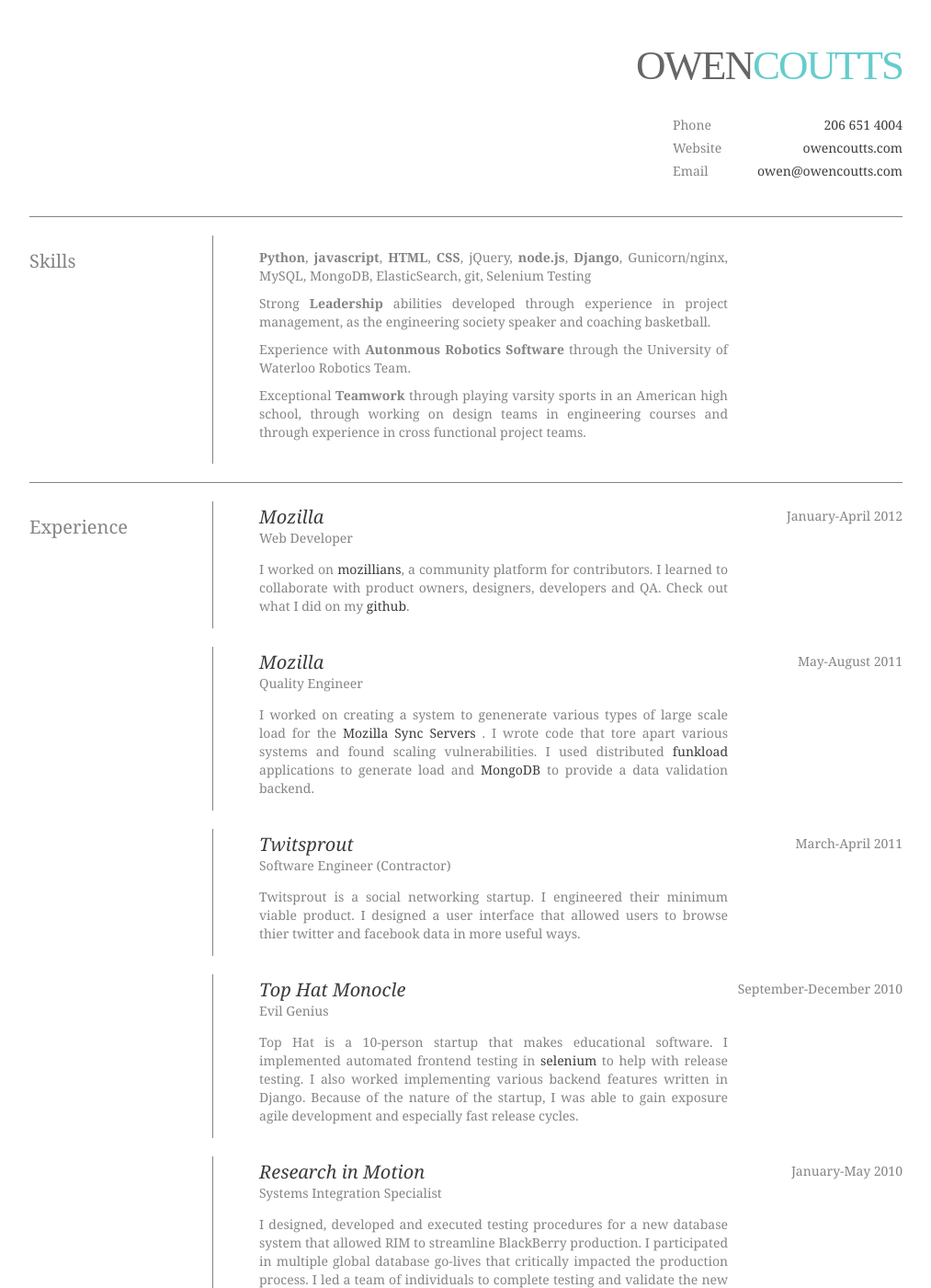
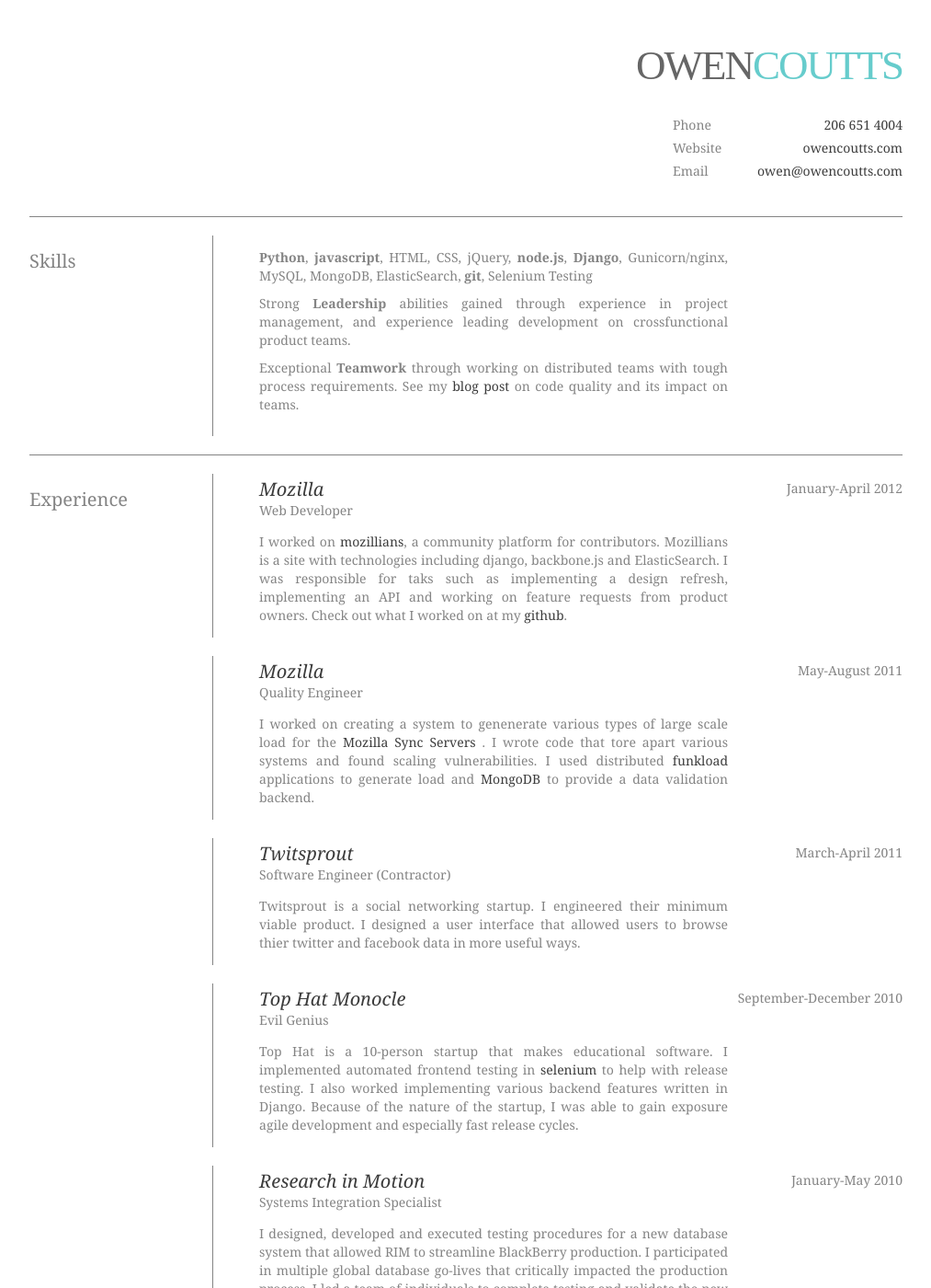
Before and after one commit to tallowen/tallowen.github.com, a Jekyll site: the page resume.html, which Jekyll copies as it is, in a window 1280 px wide and 1400 px high. Shown: the whole window at 92% size, without its empty margins (133-1146 px from the left). Built offline with Jekyll 4.4.1, drawn with Linux system fonts in a browser that asks for light colours; some of the changed text lies outside the part shown.

Commit message:
Updated resume

```diff
--- a/resume.html
+++ b/resume.html
@@ -258,11 +258,9 @@
         <div class="item">
         <div class="description">
           <ul>
-            <li><em>Python</em>, <em>javascript</em>, <em> HTML</em>, <em>CSS</em>, jQuery, <em>node.js</em>, <em>Django</em>, Gunicorn/nginx, MySQL, MongoDB, ElasticSearch, git, Selenium Testing</li>
-            <li>Strong <em>Leadership</em> abilities developed through experience in project management, as the engineering society speaker and coaching basketball.</li>
-            <li>Experience with <em>Autonmous Robotics Software</em> through the University of Waterloo Robotics
-          Team.</li>
-            <li>Exceptional <em>Teamwork</em> through playing varsity sports in an American high school, through working on design teams in engineering courses and through experience in cross functional project teams.</li>
+            <li><em>Python</em>, <em>javascript</em>, HTML, CSS, jQuery, <em>node.js</em>, <em>Django</em>, Gunicorn/nginx, MySQL, MongoDB, ElasticSearch, <em>git</em>, Selenium Testing</li>
+            <li>Strong <em>Leadership</em> abilities gained through experience in project management, and experience leading development on crossfunctional product teams.</li>
+            <li>Exceptional <em>Teamwork</em> through working on distributed teams with tough process requirements. See my <a href="http://owencoutts.com/blog/2012/04/26/Code-Quality-and-Why-You-Care.html">blog post</a> on code quality and its impact on teams.</li>
           </ul>
         </div>
       </div>
@@ -273,7 +271,8 @@
           <h4>Web Developer</h4>
           <div class="date">January-April 2012</div>
           <div class="description">
-            <p>I worked on <a href="http://www.mozillians.org/">mozillians</a>, a community platform for contributors. I learned to collaborate with product owners, designers, developers and QA. Check out what I did on my <a href="https://github.com/mozilla/mozillians/commits/master?author=tallowen">github</a>.</p>
+            <p>I worked on <a href="http://www.mozillians.org/">mozillians</a>, a community platform for contributors. Mozillians is a site with
+            technologies including django, backbone.js and ElasticSearch. I was responsible for taks such as implementing a design refresh, implementing an API and working on feature requests from product owners. Check out what I worked on at my <a href="https://github.com/mozilla/mozillians/commits/master?author=tallowen">github</a>.</p>
           </div>
         </div>
         <div class="item">
@@ -316,25 +315,46 @@
         </div>
       </div>
       <div class="section">
-        <h2>Things I Do</h2>
+        <h2>Code Samples</h2>
         <div class="item">
-          <h3>University of Waterloo Robotics Team</h3>
-          <h4>Software Developer</h4>
-          <div class="date">June 2010-Present</div>
-          <div class="description">
-            <p>I develop software on the robotics team. I am currently involved with switching our coding base from Java to Python so that we can write more powerful code, faster. </p>
-          </div>
+          <h3>Mozillians</h3>
+          <h4>
+            <a href="https://github.com/mozilla/mozillians/commits?author=tallowen">
+              https://github.com/mozilla/mozillians/commits?author=tallowen
+            </a>
+          </h4>
         </div>
         <div class="item">
-          <h3><a href="http://obrienforseattle.com/">2008/2009 General Elections</a></h3>
-          <h4>State and Municipal Elections Volunteer</h4>
-          <div class="date">Fall 2008, 2009</div>
-          <div class="description">
-            <p>I worked on multiple election campaigns while I was living in Seattle. Some of my responsibilities
-              included scheduling speaking engagements for Seattle City Council candidate Mike O'Brien (2009),
-              coordinating phone banking efforts for all of Washington State and assisting in developing a campaign
-              strategy for state representative Peter Goldmark (2008).</p>
-          </div>
+          <h3>Social Share Plugin</h3>
+          <h4>
+            <a href="https://github.com/mozilla/SocialShare/commits?author=tallowen">
+              https://github.com/mozilla/SocialShare/commits?author=tallowen
+            </a>
+          </h4>
+        </div>
+        <div class="item">
+          <h3>Git Legit</h3>
+          <h4>
+            <a href="https://github.com/kennethreitz/legit/commits?author=tallowen">
+              https://github.com/kennethreitz/legit/commits?author=tallowen
+            </a>
+          </h4>
+        </div>
+        <div class="item">
+          <h3>Django BrowserID</h3>
+          <h4>
+            <a href="https://github.com/mozilla/django-browserid/commits?author=tallowen">
+              https://github.com/mozilla/django-browserid/commits?author=tallowen
+            </a>
+          </h4>
+        </div>
+        <div class="item">
+          <h3>Django Sha2</h3>
+          <h4>
+            <a href="https://github.com/fwenzel/django-sha2/commits?author=tallowen">
+              https://github.com/fwenzel/django-sha2/commits?author=tallowen
+            </a>
+          </h4>
         </div>
       </div>
       <div class="section">
```
